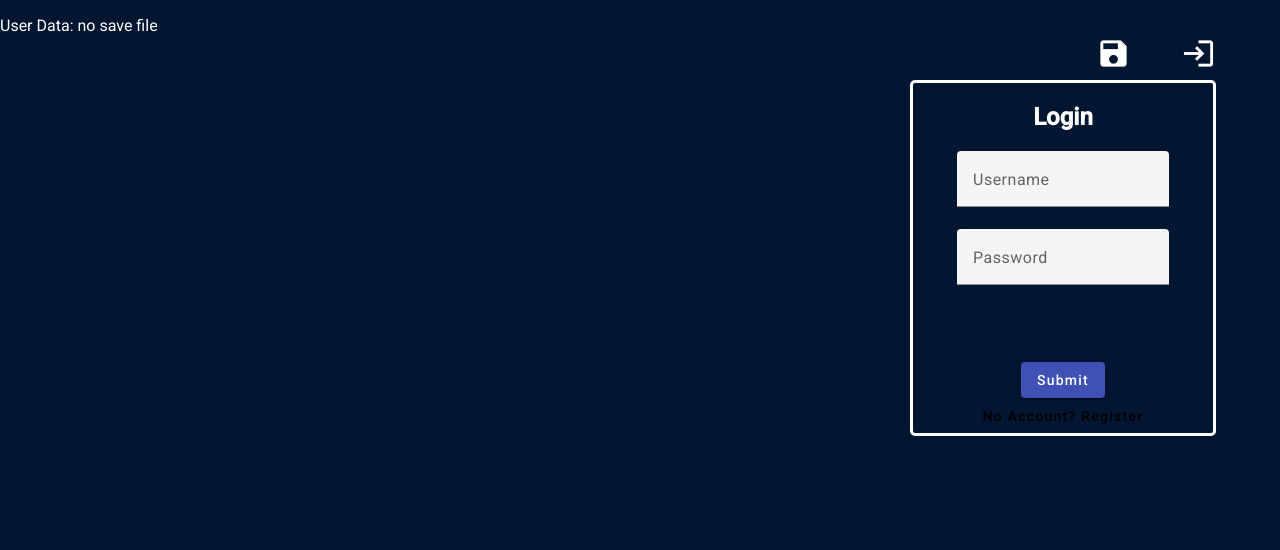
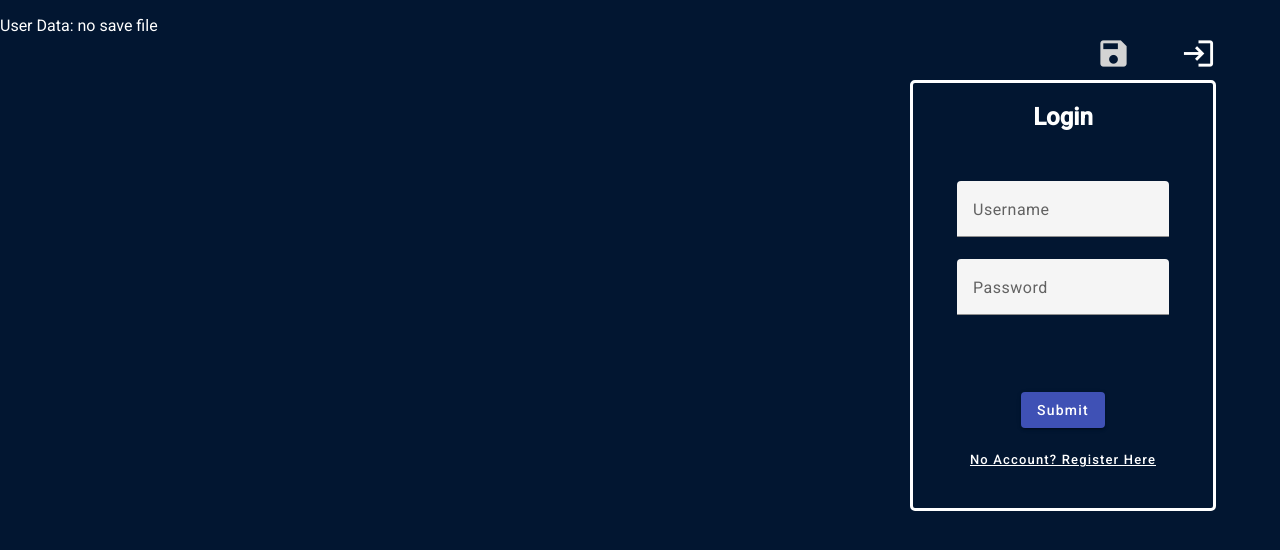
Before and after one commit to ssiika/SpaceGame, an Angular app in the folder Client/: page / in a window 1280 px wide. Both pictures are taken after a click on the element "login". Shown: the top 550 px of the page. Built offline with nearby package versions, Linux system fonts and the light colour scheme.

Commit message:
Fix styling on login component, add register component

```diff
--- a/Client/src/app/app.module.ts
+++ b/Client/src/app/app.module.ts
@@ -9,6 +9,7 @@ import { LoginComponent } from './components/login/login.component';
 import { BrowserAnimationsModule } from '@angular/platform-browser/animations';
 import { MaterialModule } from './material.module';
 import { LoginLoadingComponent } from './components/login-loading/login-loading.component';
+import { RegisterComponent } from './components/register/register.component';
 
 @NgModule({
   declarations: [
@@ -16,7 +17,8 @@ import { LoginLoadingComponent } from './components/login-loading/login-loading.
     DashboardComponent,
     HeaderComponent,
     LoginComponent,
-    LoginLoadingComponent
+    LoginLoadingComponent,
+    RegisterComponent
   ],
   imports: [
     BrowserModule,
--- a/Client/src/app/components/header/header.component.css
+++ b/Client/src/app/components/header/header.component.css
@@ -6,6 +6,10 @@
     cursor: pointer;
 }
 
+.disabled {
+    color: lightgray;
+    cursor: default;
+}
 
 .header {
     list-style: none;
--- a/Client/src/app/components/header/header.component.html
+++ b/Client/src/app/components/header/header.component.html
@@ -1,6 +1,11 @@
 <ul class="header">
   <li>
-    <mat-icon class="save">save</mat-icon>
+    <mat-icon
+      [ngClass]="isLoggedIn ? 'save' : 'save disabled'"
+      [title]="isLoggedIn ? '' : 'Please log in to enable saving'"
+     >
+      save
+    </mat-icon>
   </li>
   <li>
     <mat-icon class="login" (click)="toggleLoginBox()">login</mat-icon>
--- a/Client/src/app/components/header/header.component.ts
+++ b/Client/src/app/components/header/header.component.ts
@@ -7,6 +7,7 @@ import { Component } from '@angular/core';
 })
 export class HeaderComponent {
 
+  isLoggedIn: boolean = false;
   openLogin: boolean = false;
 
   toggleLoginBox(): void {
--- a/Client/src/app/components/login/login.component.css
+++ b/Client/src/app/components/login/login.component.css
@@ -1,12 +1,16 @@
 .loginContent {
     text-align: center;
+}
+
+.loginHeader {
+    margin-bottom: 50px;
 }
 
 .loginBox {
   position: absolute;
   right: 5vw;
   top: 80px;
-  height: 350px;
+  height: 425px;
   width: 300px;
   border: 3px solid white;
   border-radius: 5px;
@@ -16,7 +20,7 @@
 
 .loginForm {
   display: grid;
-  grid-template-rows: auto auto 55px auto auto;
+  grid-template-rows: auto auto 55px 50px auto;
 }
 
 .errorBox {
@@ -24,5 +28,13 @@
 }
 
 .toRegPageBtn {
-    color: white;
+    font-size: 13px;
+    text-decoration: underline;
+    background: none;
+    border: none;
 }
+
+.mat-regBtn {
+  color: white;
+  background-color: transparent;
+}
--- a/Client/src/app/components/login/login.component.html
+++ b/Client/src/app/components/login/login.component.html
@@ -31,13 +31,13 @@
         </mat-form-field>
         <div class="errorBox">{{message}}</div>
         <div className="form-group">
-          <button mat-raised-button color="primary" type='submit' className='loginBtn'>
+          <button mat-raised-button color="primary" type='submit' class='loginBtn'>
             Submit
           </button>
         </div>
 
       </form>
-      <button mat-button className="toRegPageBtn" (click)="onClick()">No Account? Register</button>
+      <button mat-button class="toRegPageBtn" color="regBtn" (click)="onClick()">No Account? Register Here</button>
     </div>
   </ng-template>
 </div>
--- /dev/null
+++ b/Client/src/app/components/register/register.component.html
@@ -0,0 +1 @@
+<p>register works!</p>
```
Also changed, not shown: Client/src/app/components/register/register.component.ts (added, +10 -0 lines), Client/src/app/components/register/register.component.css (added), 2 other files (tests, documents, lock files or other folders).
